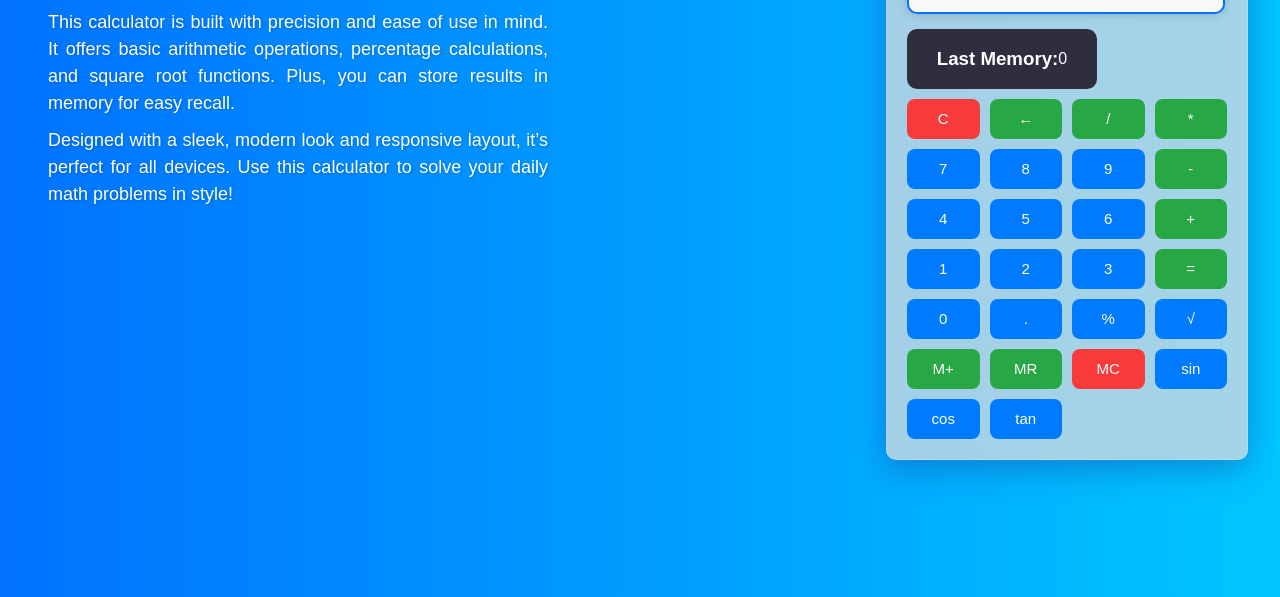
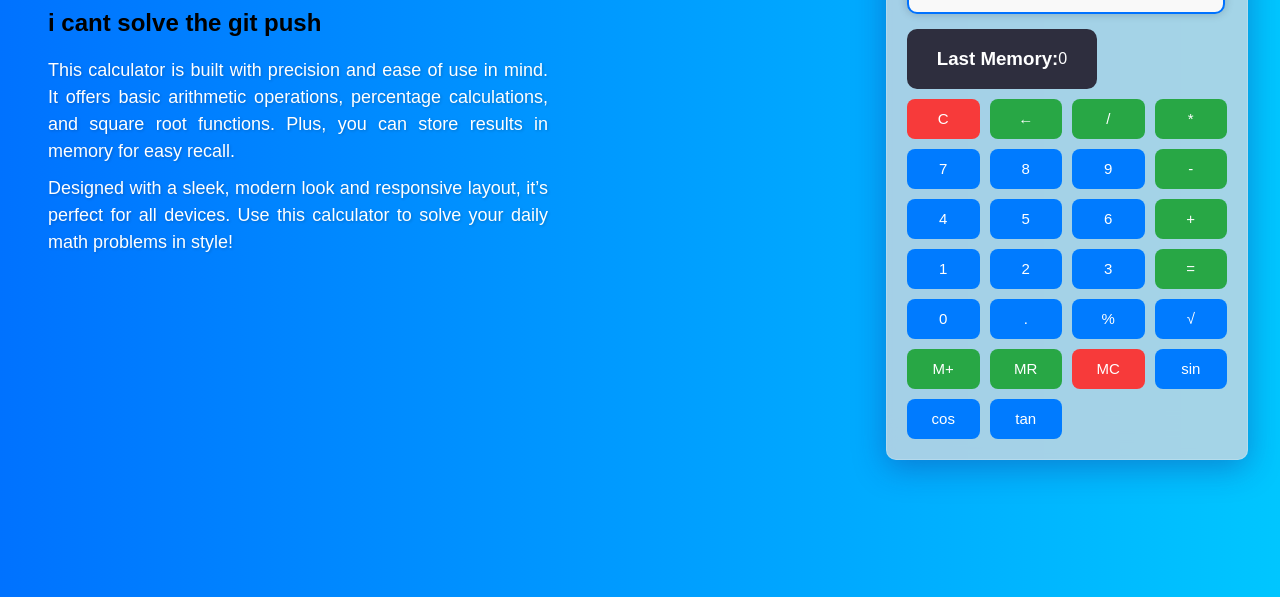
Before and after one commit to AzizulHakim18/codeAlpha_calculator, a plain HTML site: page index.html in a window 1280 px wide. Shown: the part 219-816 px from the top of the page. Drawn offline with Linux system fonts and the light colour scheme; files whose address does not match are found by name.

```diff
--- a/index.html
+++ b/index.html
@@ -19,6 +19,7 @@
         <!-- left side content -->
         <div class="info-section">
             <h1 class="fancy-heading">Super Fancy Calculator</h1>
+            <h2>i cant solve the git push </h2>
             <p class="fancy-text">
                 This calculator is built with precision and ease of use in mind.
                 It offers basic arithmetic operations, percentage calculations, and square root functions.
```
